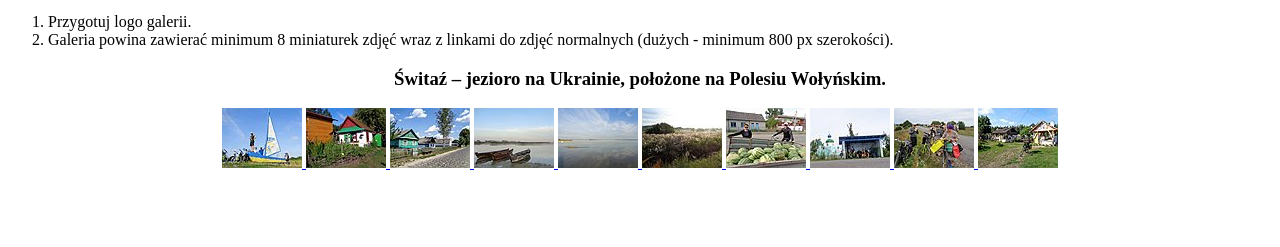
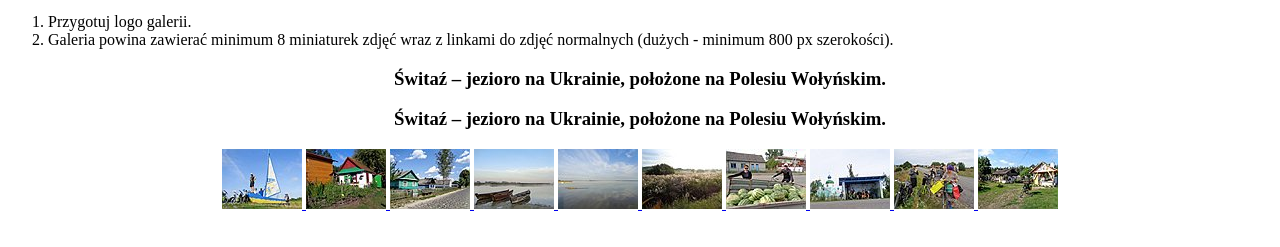
Before and after one commit to itslosw/s1_2c_2021, a plain HTML site: page index.html in a window 1280 px wide. Shown: the part 189-436 px from the top of the page. Drawn offline with Linux system fonts and the light colour scheme.

Commit message:
Update index.html

```diff
--- a/index.html
+++ b/index.html
@@ -20,7 +20,7 @@
 	</ol>
 	<center>
 	<h3>Świtaź – jezioro na Ukrainie, położone na Polesiu Wołyńskim.</h3>
-
+	<h3>Świtaź – jezioro na Ukrainie, położone na Polesiu Wołyńskim.</h3>
 	<a href= "img/medium/0001.jpg" target="_blank" title=""> <img src="img/small/0001.jpg">	</a>
 	<a href= "img/medium/0002.jpg" target="_blank" title=""> <img src="img/small/0002.jpg">	</a>
 	<a href= "img/medium/0003.jpg" target="_blank" title=""> <img src="img/small/0003.jpg">	</a>
```
